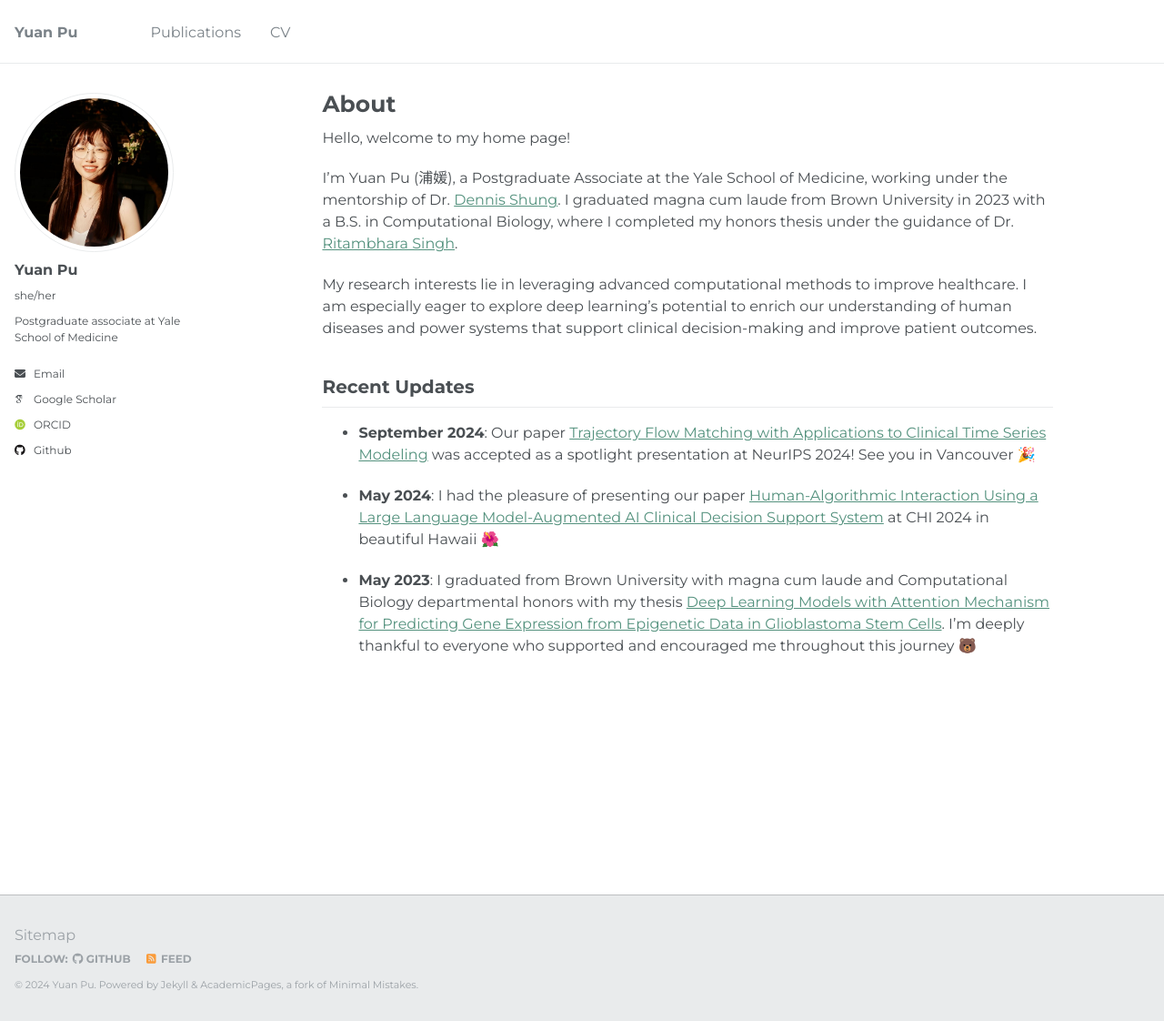
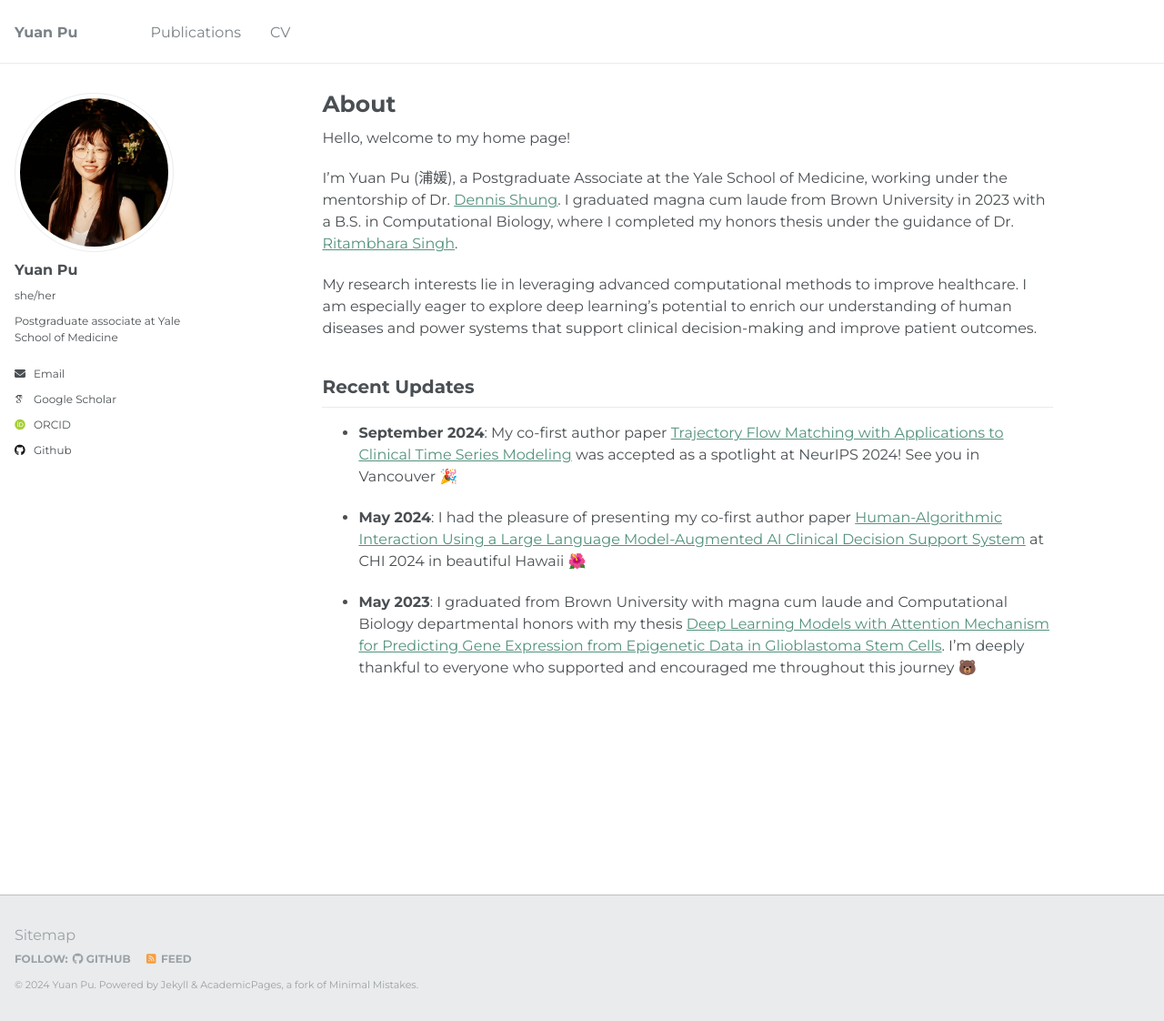
Before and after one commit to yuan-pu/yuan-pu_academicPages, a Jekyll site: the page built from _pages/about.md, in a window 1280 px wide and 1122 px high. Shown: the whole window at 91% size. Built offline with Jekyll 4.4.1, drawn with Linux system fonts in a browser that asks for light colours; some web fonts are replaced.

Commit message:
Update about.md

```diff
--- a/_pages/about.md
+++ b/_pages/about.md
@@ -15,8 +15,8 @@ My research interests lie in leveraging advanced computational methods to improv
 
 <h2> Recent Updates </h2>
 
-- **September 2024**: Our paper [Trajectory Flow Matching with Applications to Clinical Time Series Modeling](https://arxiv.org/abs/2410.21154) was accepted as a spotlight presentation at NeurIPS 2024! See you in Vancouver 🎉
+- **September 2024**: My co-first author paper [Trajectory Flow Matching with Applications to Clinical Time Series Modeling](https://arxiv.org/abs/2410.21154) was accepted as a spotlight at NeurIPS 2024! See you in Vancouver 🎉
 
-- **May 2024**: I had the pleasure of presenting our paper [Human-Algorithmic Interaction Using a Large Language Model-Augmented AI Clinical Decision Support System](https://dl.acm.org/doi/full/10.1145/3613904.3642024) at CHI 2024 in beautiful Hawaii 🌺
+- **May 2024**: I had the pleasure of presenting my co-first author paper [Human-Algorithmic Interaction Using a Large Language Model-Augmented AI Clinical Decision Support System](https://dl.acm.org/doi/full/10.1145/3613904.3642024) at CHI 2024 in beautiful Hawaii 🌺
 
 - **May 2023**: I graduated from Brown University with magna cum laude and Computational Biology departmental honors with my thesis [Deep Learning Models with Attention Mechanism for Predicting Gene Expression from Epigenetic Data in Glioblastoma Stem Cells](https://drive.google.com/file/d/1V-XBbWt-CVlA9yB2UEfOJDexYuDYr0B2/preview). I’m deeply thankful to everyone who supported and encouraged me throughout this journey 🐻
```
